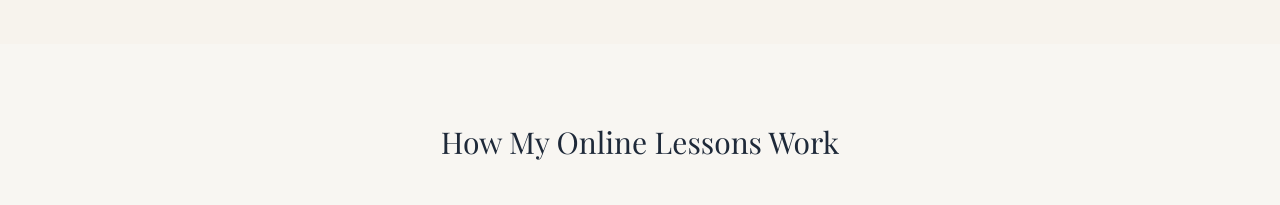
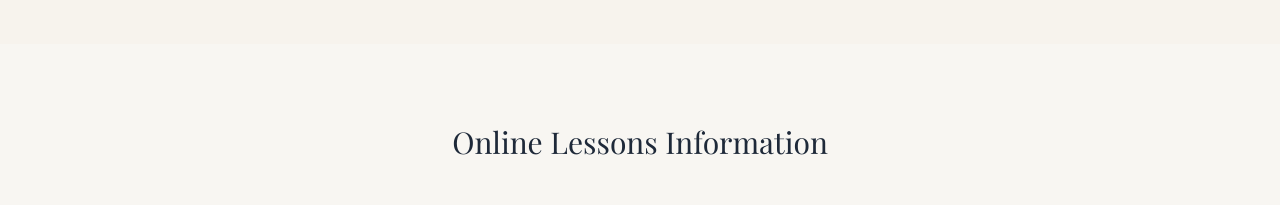
Before and after one commit to jaberwockie/violin-lessons-with-paul, a Next.js app: page / in a window 1280 px wide. Shown: the part 1980-2185 px from the top of the page. Built offline with nearby package versions, Linux system fonts and the light colour scheme; a web font is replaced by a local one.

Commit message:
updated site text

```diff
--- a/src/app/page.js
+++ b/src/app/page.js
@@ -78,7 +78,7 @@ export default function Home() {
       <section className="py-20 px-6 bg-[#f8f6f2]">
   <div className="max-w-4xl mx-auto">
     <h2 className="text-3xl font-serif mb-10 text-center">
-      How My Online Lessons Work
+      Online Lessons Information
     </h2>
 
     <div className="text-lg leading-relaxed space-y-6 text-[#4a4642]">
```
